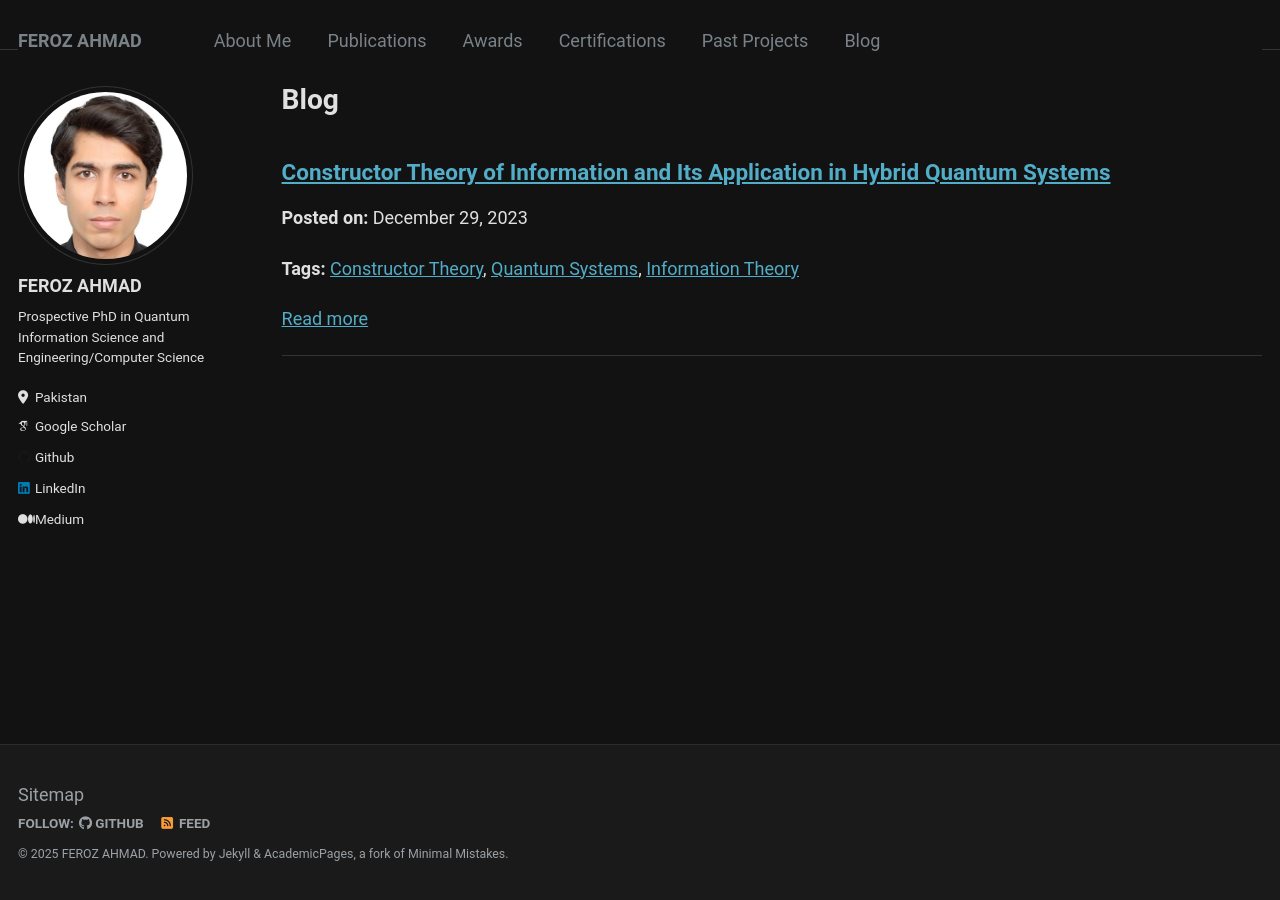
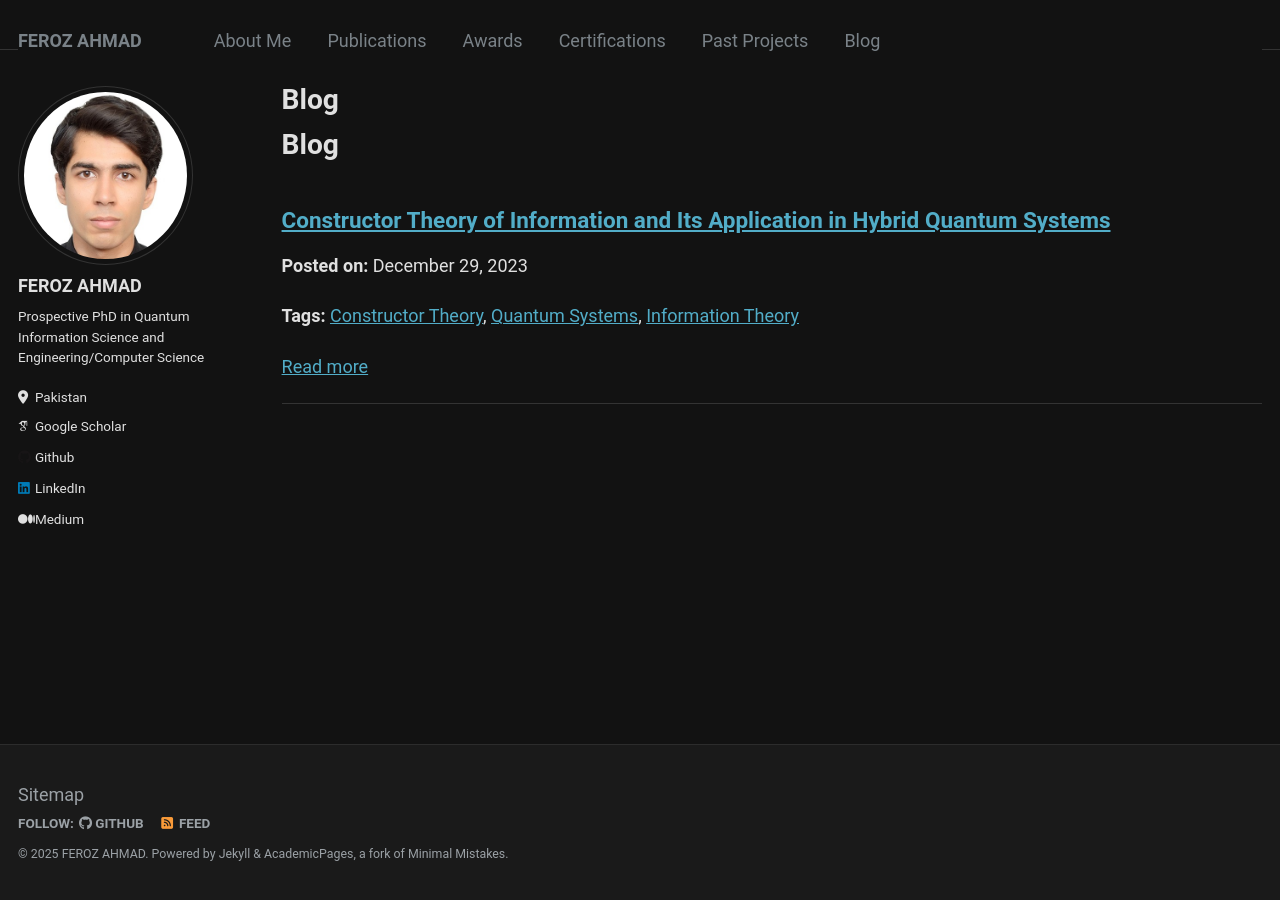
Before and after one commit to Fe-r-oz/Fe-r-oz.github.io, a Jekyll site: the page built from _pages/blogs.html, in a window 1280 px wide. Built offline with Jekyll 4.4.1, drawn with Linux system fonts in a browser that asks for light colours; some web fonts are replaced.

Commit message:
Update blogs.html

```diff
--- a/_pages/blogs.html
+++ b/_pages/blogs.html
@@ -5,10 +5,12 @@ permalink: /blogs/
 author_profile: true
 ---
 
+<h1>Blog</h1>
+
 {% for blog in site.blogs %}
   <div class="blog-post">
     <!-- Blog Title -->
-    <h2><a href="{{ blog.url }}">{{ blog.title }}</a></h2>
+    <h2><a href="{{ blog.link }}" target="_blank">{{ blog.title }}</a></h2>
 
     <!-- Blog Date -->
     <p><strong>Posted on:</strong> {{ blog.date | date: "%B %d, %Y" }}</p>
@@ -22,11 +24,6 @@ author_profile: true
       </p>
     {% endif %}
 
-    <!-- Blog Intro (with Markdown rendering) -->
-    <div class="intro">
-      {{ blog.intro | markdownify }}
-    </div>
-
     <!-- Read More Link -->
     <p><a href="{{ blog.link }}" target="_blank">Read more</a></p>
 
```
